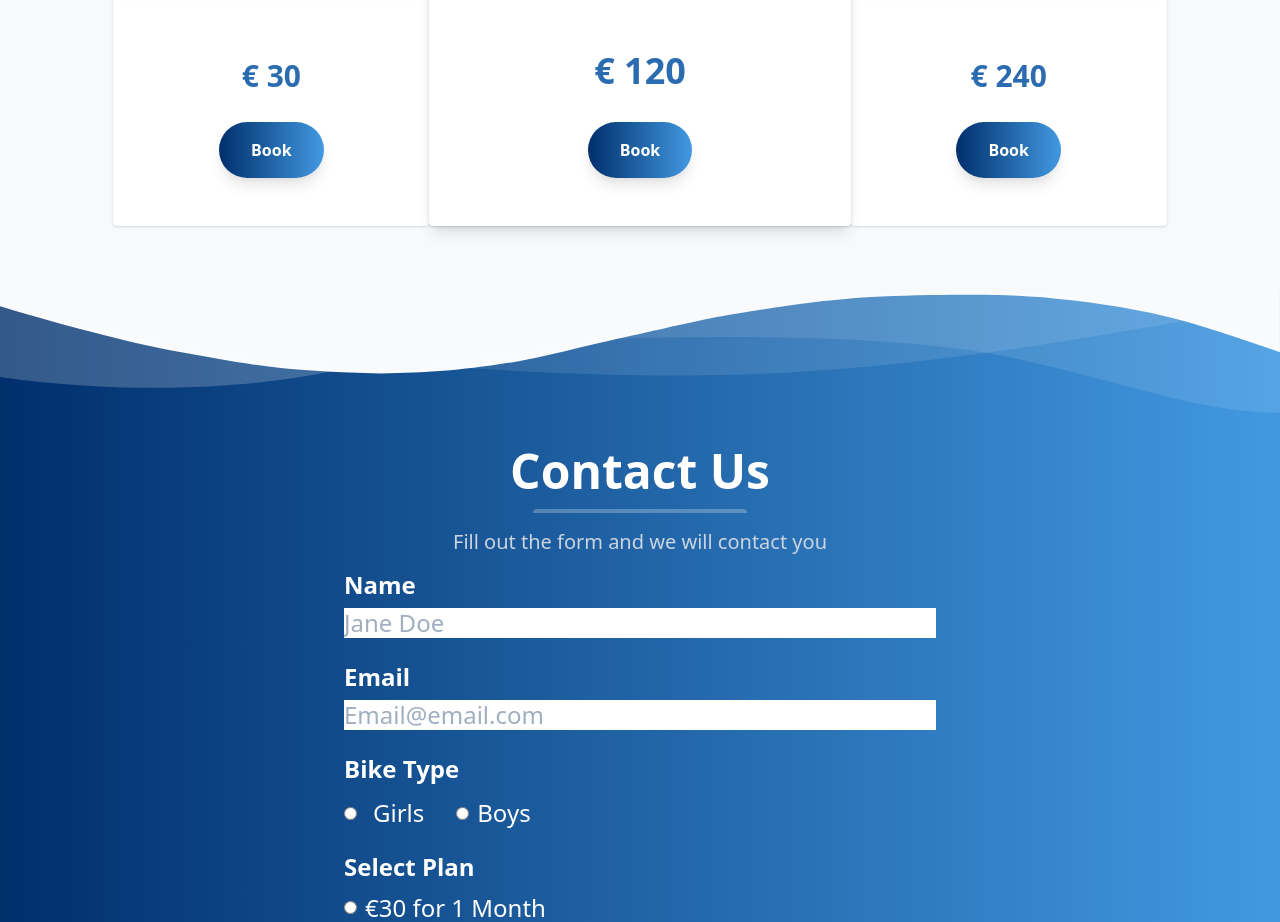
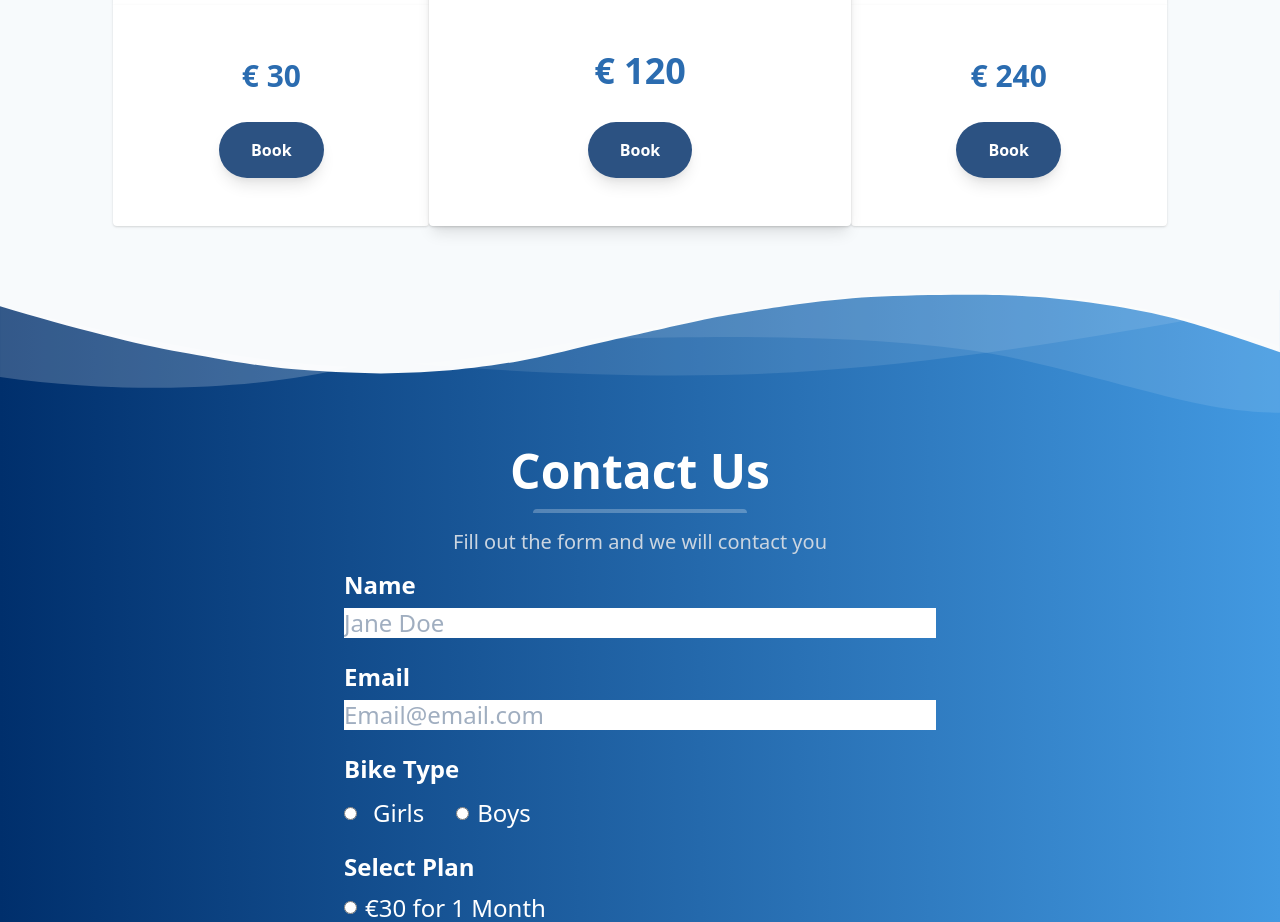
Before and after one commit to TheNomanAhmed/polkubikegatsby, a Gatsby site: page / in a window 1280 px wide. Shown: the part 1900-2822 px from the top of the page. Built offline with nearby package versions, Linux system fonts and the light colour scheme; Gatsby itself is replaced by a stand-in of ours; what @tailwindcss/custom-forms would draw is missing.

Commit message:
version 1.2.3

```diff
--- a/src/components/layout.js
+++ b/src/components/layout.js
@@ -218,7 +218,7 @@ function Layout({ children }) {
                     <div className="flex-none mt-auto bg-white rounded-b rounded-t-none overflow-hidden shadow p-6">
                       <div className="w-full pt-6 text-3xl text-blue-700 font-bold text-center">€ 30</div>
                       <div className="flex items-center justify-center">
-                        <a className="mx-auto lg:mx-0 hover:underline gradient text-white font-bold rounded-full my-6 py-4 px-8 shadow-lg" href="#contact">Book</a>
+                        <a className="mx-auto lg:mx-0 hover:bg-blue-700 bg-blue-800 text-white font-bold rounded-full my-6 py-4 px-8 shadow-lg" href="#contact">Book</a>
                       </div>
                     </div>
                   </div>
@@ -237,7 +237,7 @@ function Layout({ children }) {
                     <div className="flex-none mt-auto bg-white rounded-b rounded-t-none overflow-hidden shadow p-6">
                       <div className="w-full pt-6 text-4xl text-blue-700 font-bold text-center">€ 120</div>
                       <div className="flex items-center justify-center">
-                        <a className="mx-auto lg:mx-0 hover:underline gradient text-white font-bold rounded-full my-6 py-4 px-8 shadow-lg" href="#contact">Book</a>
+                        <a className="mx-auto lg:mx-0 hover:bg-blue-700 bg-blue-800 text-white font-bold rounded-full my-6 py-4 px-8 shadow-lg" href="#contact">Book</a>
                       </div>
                     </div>
                   </div>
@@ -254,7 +254,7 @@ function Layout({ children }) {
                     <div className="flex-none mt-auto bg-white rounded-b rounded-t-none overflow-hidden shadow p-6">
                       <div className="w-full pt-6 text-3xl text-blue-700 font-bold text-center">€ 240</div>
                       <div className="flex items-center justify-center">
-                        <a className="mx-auto lg:mx-0 hover:underline gradient text-white font-bold rounded-full my-6 py-4 px-8 shadow-lg" href="#contact">Book</a>
+                        <a className="mx-auto lg:mx-0 hover:bg-blue-700 bg-blue-800 text-white font-bold rounded-full my-6 py-4 px-8 shadow-lg" href="#contact">Book</a>
                       </div>
                     </div>
                   </div>
@@ -378,7 +378,7 @@ function Layout({ children }) {
                 <input type="hidden" name="bot-field" />
                 <input type="hidden" name="form-name" value="contact" />
 
-                <div className="w-full sm:w-2/3 md:w-2/3 lg:w-1/2 mx-auto px-6 text-left my-2 text-2xl leading-tight">
+                <div className="w-full sm:w-2/3 md:w-2/3 lg:w-1/2 mx-auto px-6 text-left my-2 text-xl sm:text-2xl leading-tight">
 
                   <label className="block">
                     <span className="text-white font-semibold">Name</span>
```
